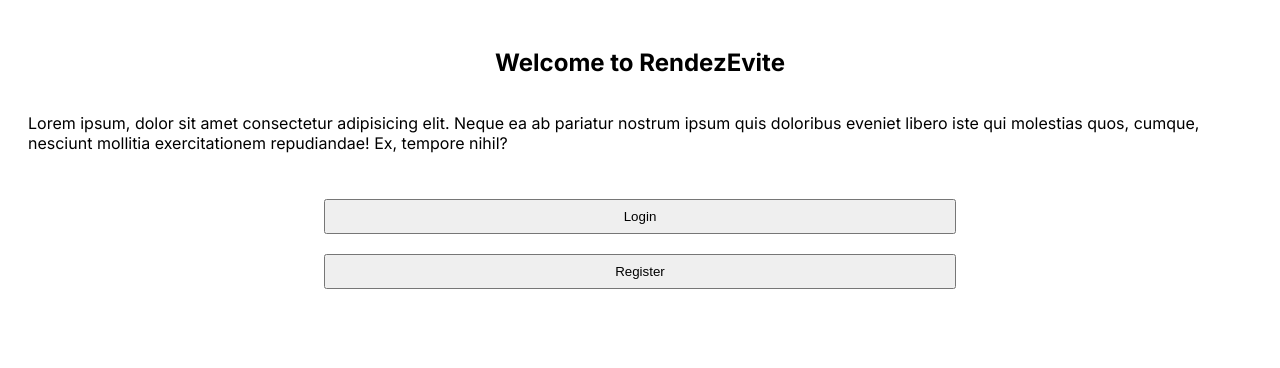
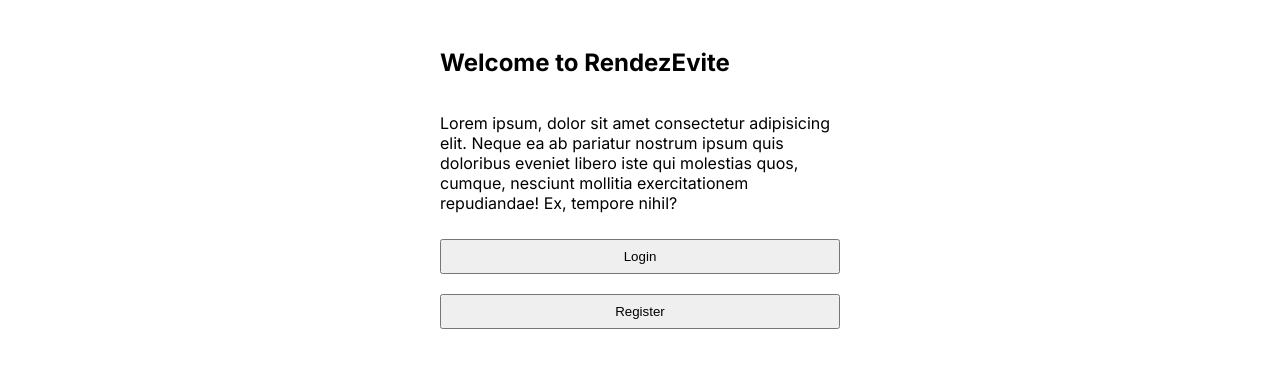
Before and after one commit to nanidam/degree-project-rendezevite, a Next.js app: page / in a window 1280 px wide. Shown: the top 368 px of the page. Built offline with nearby package versions, Linux system fonts and the light colour scheme.

Commit message:
:art: centered text

```diff
--- a/app/page.tsx
+++ b/app/page.tsx
@@ -14,21 +14,23 @@ const Home = () => {
 
   return (
     <main>
-      <section className="welcome-overview">
+      <section className="welcome-container">
         <h1 className="welcome-header">Welcome to RendezEvite</h1>
+        <article className="welcome-text-container">
           <p className="welcome-text">
             Lorem ipsum, dolor sit amet consectetur adipisicing elit. Neque ea ab pariatur
             nostrum ipsum quis doloribus eveniet libero iste qui molestias quos, cumque,
             nesciunt mollitia exercitationem repudiandae! Ex, tempore nihil?
           </p>
-      </section>
-      <section className="login-register-links">
+        </article>
+        <article className="welcome-options-container">
           <button className="login-btn" type="button" onClick={handleLogin}>
             Login
           </button>
           <button className="register-btn" type="button" onClick={handleRegister}>
             Register
           </button>
+        </article>
       </section>
     </main>
   );
--- a/app/style.scss
+++ b/app/style.scss
@@ -1,21 +1,21 @@
-.welcome-overview {
+.welcome-container {
+  display: flex;
+  flex-direction: column;
+  justify-content: center;
+  // align-items: center;
+
+  padding: 20px;
+
+  .welcome-options-container {
     display: flex;
     flex-direction: column;
     justify-content: center;
     align-items: center;
-
-  padding: 20px;
-}
-
-.login-register-links {
-  display: flex;
-  flex-direction: column;
-  justify-content: center;
-  align-items: center;
+    width: 100%;
 
     .login-btn,
     .register-btn {
-    width: 50%;
+      width: 100%;
       height: 35px;
       margin: 10px;
 
@@ -25,10 +25,13 @@
       &:hover {
         background: grey;
       }
-
-    & > a {
-      text-decoration: none;
-      font-size: 0.9rem;
     }
   }
 }
+
+@media screen and (min-width: 768px) {
+  .welcome-container {
+    max-width: 400px;
+    margin: 0 auto;
+  }
+}
```
Lines whose indentation alone changed are shown as unchanged.
